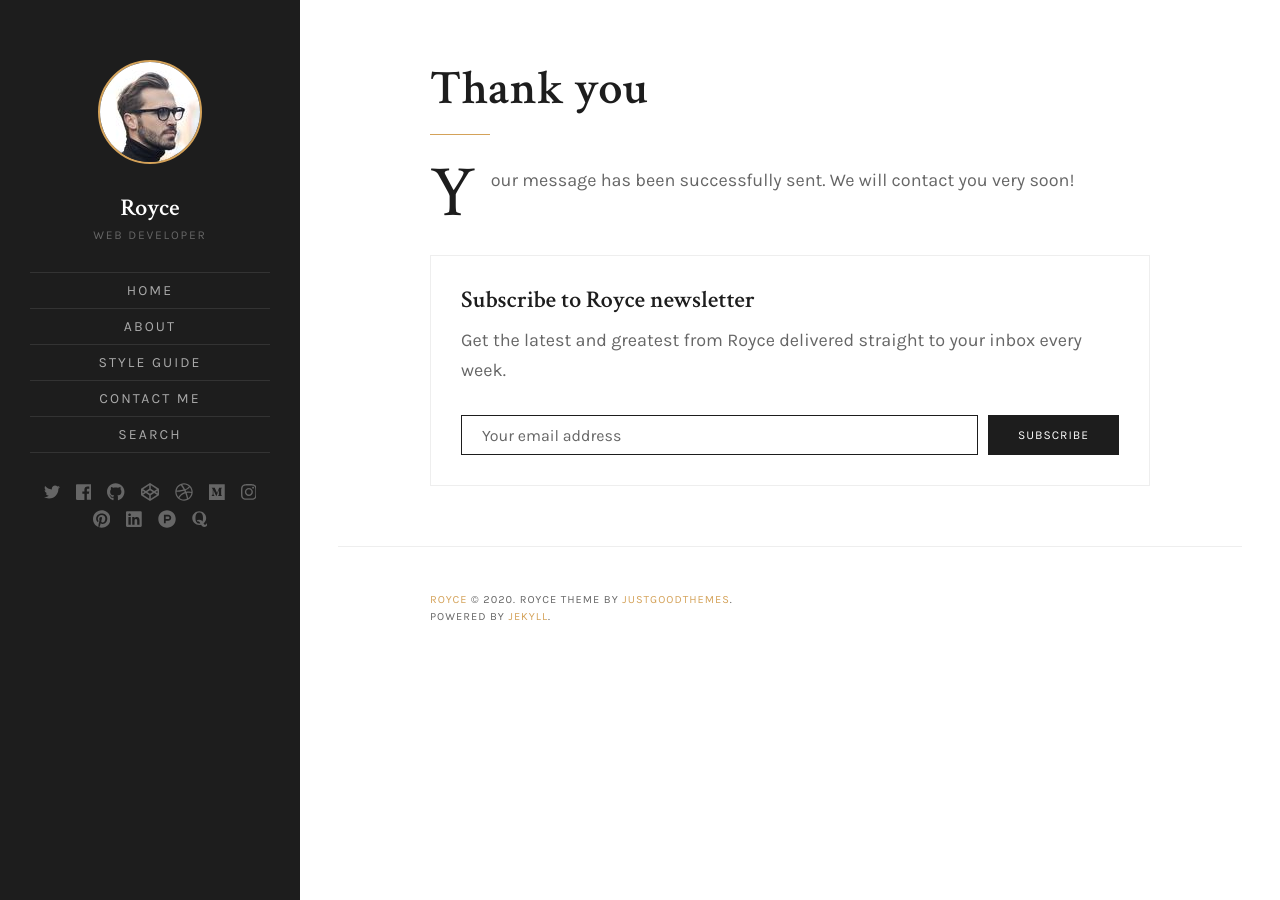
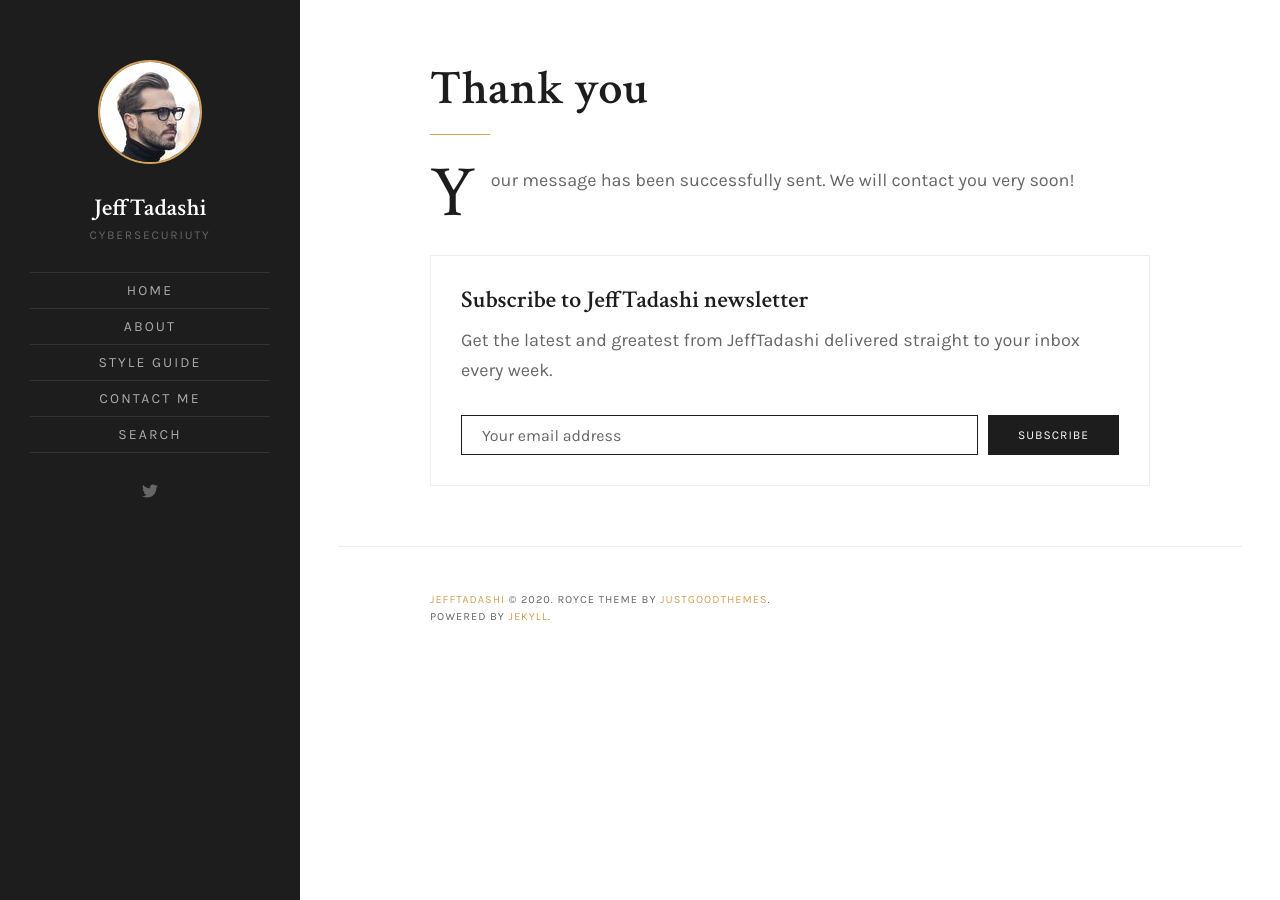
Before and after one commit to JeffTadashi/jefftadashi.github.io, a Jekyll site: the page built from thank-you.html, in a window 1280 px wide. Built offline with Jekyll 4.4.1, drawn with Linux system fonts in a browser that asks for light colours; part of the change alters nothing that is shown.

Commit message:
Update _config.yml

```diff
--- a/_config.yml
+++ b/_config.yml
@@ -1,12 +1,12 @@
 # Site setings
-name: 'Royce'
-description: 'Web Developer'
-meta_description: 'Jekyll template, minimal style, perfect for bloggers.'
+name: 'JeffTadashi'
+description: 'Cybersecuriuty'
+meta_description: 'Some description here'
 logo:
 # Author image is used in site sidebar and greetings in the home page hero text
 author:
   image: 'authorimage.jpg'
-  greetings: "Hi there! My name is Charles Lavoie. I'm a freelance web developer, author and speaker based in Montreal, Canada. It’s nice to meet you."
+  greetings: "Hi there! I am Jeff Tadashi Moy. Network Security and Cybersecurity Specialist!"
 favicon: 'assets/images/favicon.ico'
 baseurl:
 production_url: https://royce.netlify.com/
@@ -16,22 +16,22 @@ mailchimp_url: '//justgoodthemes.us3.list-manage.com/subscribe/post?u=78f1bab160
 ga_analytics:
 
 # Contact form setings
-email: youremail@email.com
+email: web-contact-form@jefftadashi.com
 contact_page_description: "Horace theme comes with a contact form built-in. You can use this form with Formspree service and get up to 50 submissions for free. Also, you can easily switch to another service if you want."
 thankyou_page_description: "Your message has been successfully sent. We will contact you very soon!"
 
 # Social links
-twitter: 'justgoodthemes'
-facebook: 'username'
-github: 'justgoodthemes'
-codepen: 'username'
-dribbble: 'username'
-medium: '@username'
-instagram: 'username'
-pinterest: 'username'
-linkedin: 'username'
-producthunt: '@username'
-quora: 'username'
+twitter: 'jefftadashi'
+# facebook: 'username'
+# github: 'JeffTadashi'
+# codepen: 'username'
+# dribbble: 'username'
+# medium: '@username'
+# instagram: 'username'
+# pinterest: 'username'
+# linkedin: 'username'
+# producthunt: '@username'
+# quora: 'username'
 
 # Navigation
 navigation:
```
